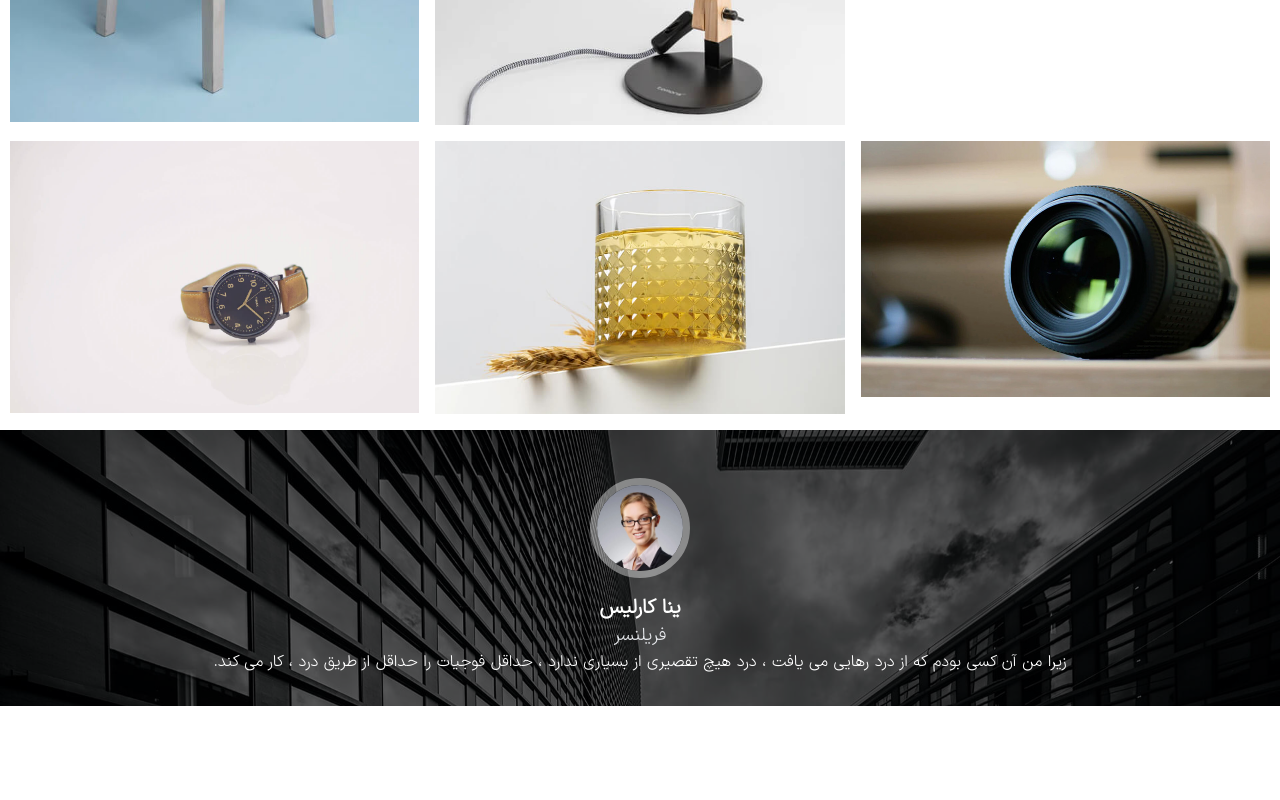
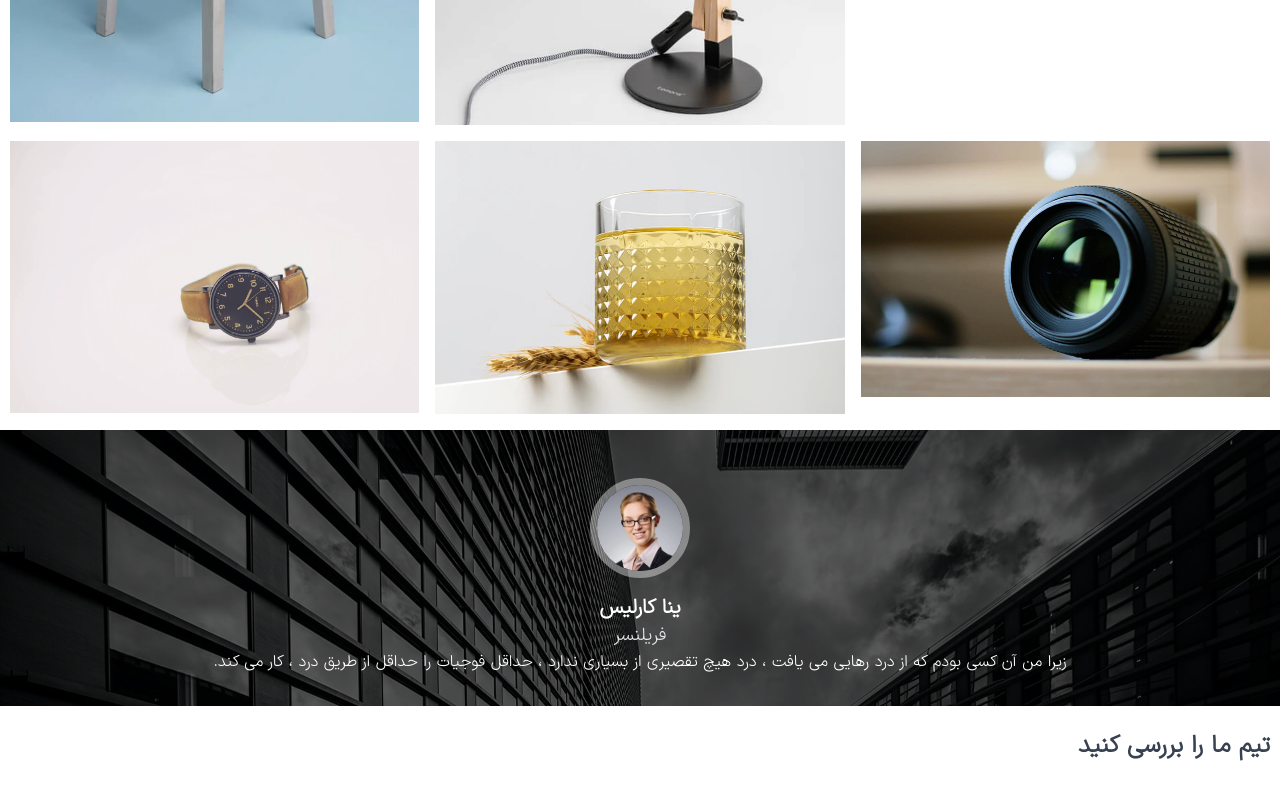
Before and after one commit to Sina-Soroosh/kasuka, a Next.js app: page / in a window 1280 px wide. Shown: the part 3490-4290 px from the top of the page. Before the commit the page ends 4208 px from the top, so only its background shows below. Built offline with nearby package versions, Linux system fonts and the light colour scheme.

Commit message:
codin Team template

```diff
--- a/src/app/page.tsx
+++ b/src/app/page.tsx
@@ -4,6 +4,7 @@ import CTA from "@/components/templates/CTA";
 import Hero from "@/components/templates/Hero";
 import Portfolio from "@/components/templates/Portfolio";
 import Services from "@/components/templates/Services";
+import Team from "@/components/templates/Team";
 import Testimonials from "@/components/templates/Testimonials";
 
 export default function Home() {
@@ -16,6 +17,7 @@ export default function Home() {
       <CTA />
       <Portfolio />
       <Testimonials />
+      <Team />
     </>
   );
 }
--- /dev/null
+++ b/src/components/templates/Team.tsx
@@ -0,0 +1,18 @@
+import React from "react";
+
+function Team() {
+  return (
+    <>
+      <div className="my-6">
+        <div className="container">
+          <h2 className="my-4 text-gray-700 font-bold text-2xl">
+            تیم ما را بررسی کنید
+          </h2>
+          <div className="grid grid-cols-1 md:grid-cols-2 lg:grid-cols-4 gap-4"></div>
+        </div>
+      </div>
+    </>
+  );
+}
+
+export default Team;
```
